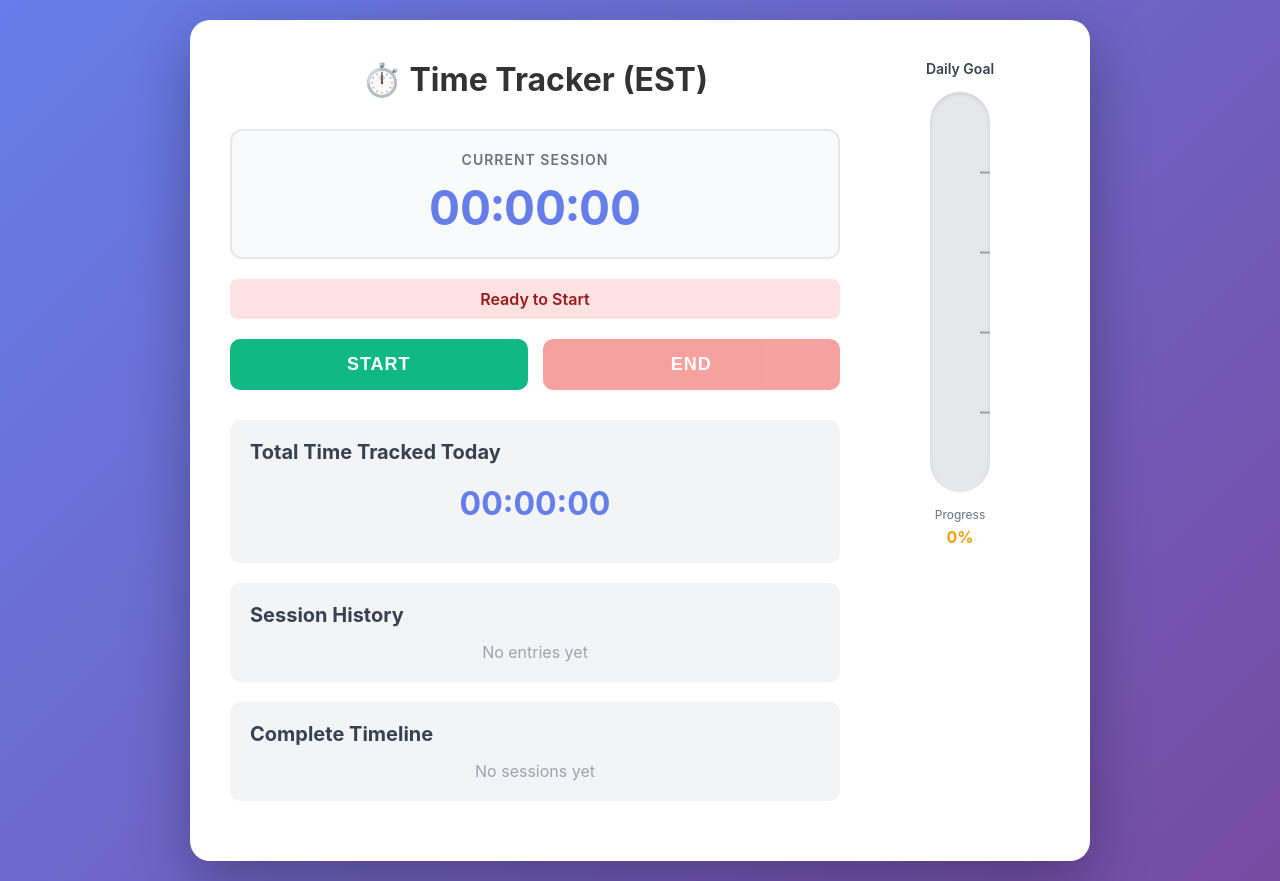
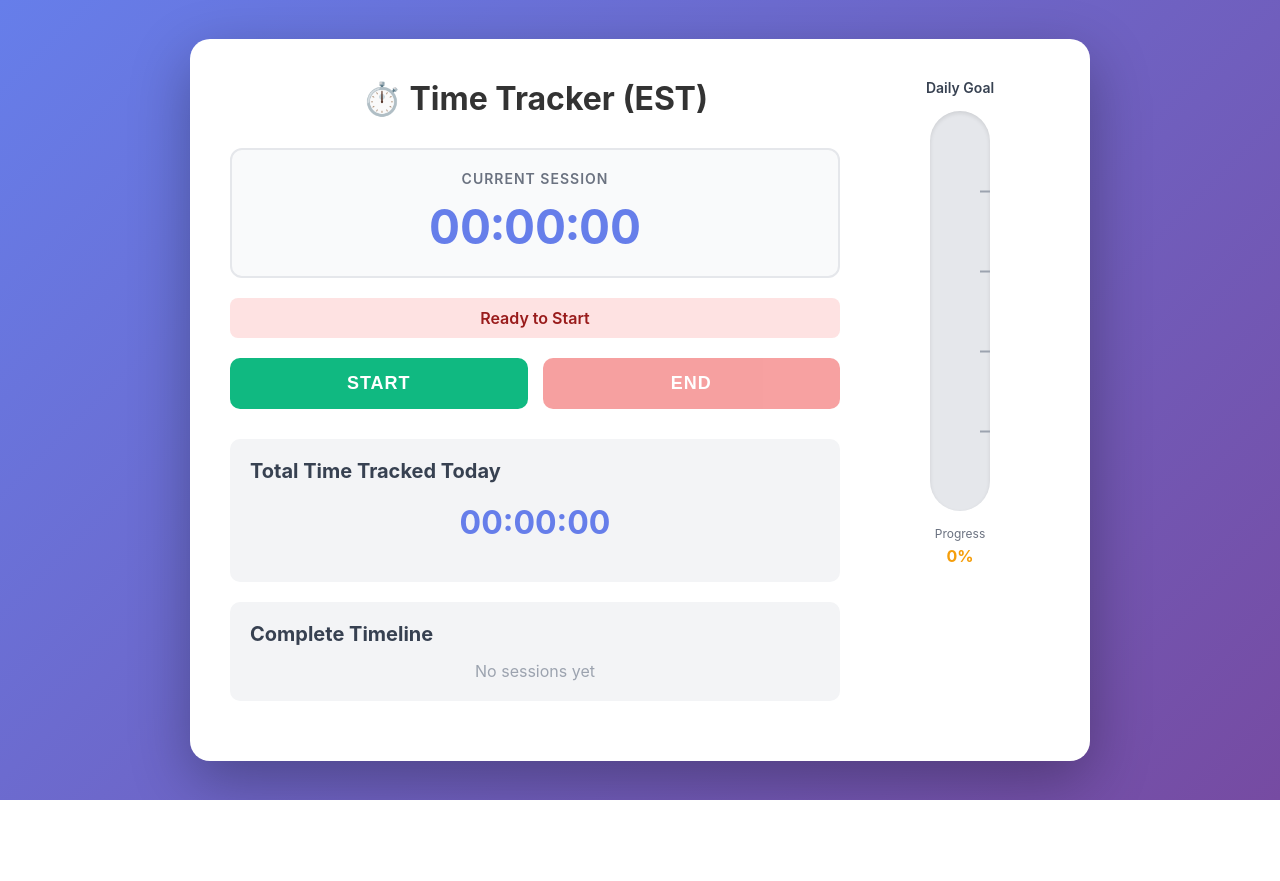
Before and after one commit to clarkesw/TimeKeeper, a Flask app: page / in a window 1280 px wide. After the commit the page ends 800 px from the top, so only its background shows below. Run offline with Flask 3, Linux system fonts and the light colour scheme; data that the repository does not hold is empty.

Commit message:
Session time group removed

```diff
--- a/Templates/index.html
+++ b/Templates/index.html
@@ -403,13 +403,6 @@
             </div>
 
             <div class="stats">
-                <h2>Session History</h2>
-                <div class="entries" id="entries">
-                    <p style="text-align: center; color: #9ca3af;">No entries yet</p>
-                </div>
-            </div>
-
-            <div class="stats">
                 <h2>Complete Timeline</h2>
                 <div class="timeline" id="timeline">
                     <p style="text-align: center; color: #9ca3af;">No sessions yet</p>
--- a/static/script.js
+++ b/static/script.js
@@ -5,7 +5,6 @@ let sessionInterval = null;
 
 const startBtn = document.getElementById('startBtn');
 const endBtn = document.getElementById('endBtn');
-const entriesDiv = document.getElementById('entries');
 const timelineDiv = document.getElementById('timeline');
 const totalTimeDiv = document.getElementById('totalTime');
 const statusDiv = document.getElementById('status');
@@ -30,19 +29,28 @@ function updateFavicon(running) {
 
 // Load today's entries on page load
 async function loadTodayEntries() {
+    console.log('=== loadTodayEntries called ===');
     try {
         const response = await fetch('/load_today');
         const data = await response.json();
+        console.log('Received data:', data);
 
         if (data.entries && data.entries.length > 0) {
             entries = data.entries.map(entry => ({
                 type: entry.type,
                 timestamp: new Date(entry.timestamp)
             }));
+            console.log('Loaded entries:', entries);
+
+            // Update display first with all loaded entries
+            console.log('Calling updateDisplay()...');
+            updateDisplay();
 
             // Check if last entry was a START (meaning timer was running)
             const lastEntry = entries[entries.length - 1];
+            console.log('Last entry:', lastEntry);
             if (lastEntry.type === 'START') {
+                console.log('Timer was running, resuming...');
                 // Timer was running, resume it
                 currentStartTime = lastEntry.timestamp;
                 isRunning = true;
@@ -56,17 +64,18 @@ async function loadTodayEntries() {
                 updateSessionTime();
                 updateFavicon(true);
             } else {
+                console.log('Timer was stopped');
                 updateFavicon(false);
             }
-
-            updateDisplay();
         } else {
+            console.log('No entries found');
             updateFavicon(false);
         }
     } catch (error) {
         console.error('Error loading today entries:', error);
         updateFavicon(false);
     }
+    console.log('=== loadTodayEntries complete ===');
 }
 
 // Call on page load
@@ -195,35 +204,10 @@ function updateDisplay() {
     console.log('=== updateDisplay called ===');
     console.log('Total entries:', entries.length);
 
-    // Update entries list
-    if (entries.length === 0) {
-        entriesDiv.innerHTML = '<p style="text-align: center; color: #9ca3af;">No entries yet</p>';
-        timelineDiv.innerHTML = '<p style="text-align: center; color: #9ca3af;">No sessions yet</p>';
-    } else {
-        entriesDiv.innerHTML = entries.map(entry => {
-            const displayTime = entry.timestamp.toLocaleTimeString('en-US', {
-                hour: '2-digit',
-                minute: '2-digit',
-                second: '2-digit',
-                hour12: true
-            });
-            return `
-                <div class="entry ${entry.type.toLowerCase()}">
-                    <span class="entry-type">${entry.type}</span>
-                    <span class="entry-time">${displayTime}</span>
-                </div>
-            `;
-        }).reverse().join('');
-
-        // Build timeline with sessions
-        updateTimeline();
-    }
-
-    // Calculate total time - handle orphaned entries robustly
+    // Calculate total time
     let totalMs = 0;
     let currentStart = null;
 
-    console.log('Calculating total time...');
     for (let i = 0; i < entries.length; i++) {
         console.log(`Entry ${i}: ${entries[i].type} at ${entries[i].timestamp}`);
         if (entries[i].type === 'START') {
@@ -234,8 +218,6 @@ function updateDisplay() {
             totalMs += duration;
             console.log(`  -> Found END, duration: ${duration}ms, totalMs now: ${totalMs}ms`);
             currentStart = null;
-        } else if (entries[i].type === 'END' && !currentStart) {
-            console.log('  -> END without START (orphaned)');
         }
     }
 
@@ -248,17 +230,21 @@ function updateDisplay() {
 
     const formattedTime = `${String(hours).padStart(2, '0')}:${String(minutes).padStart(2, '0')}:${String(seconds).padStart(2, '0')}`;
     console.log('Setting totalTimeDiv.textContent to:', formattedTime);
-
     totalTimeDiv.textContent = formattedTime;
 
     // Update thermometer
     const totalHours = totalMs / 3600000;
+    console.log('Updating thermometer with hours:', totalHours);
     updateThermometer(totalHours);
+
+    // Update timeline
+    console.log('Calling updateTimeline()...');
+    updateTimeline();
     console.log('=== updateDisplay complete ===');
 }
 
 function updateTimeline() {
-    // Check if timeline element exists
+    console.log('=== updateTimeline called ===');
     if (!timelineDiv) {
         console.error('timelineDiv is null!');
         return;
@@ -283,8 +269,12 @@ function updateTimeline() {
         }
     }
 
-    // Check if there's an active session
-    if (currentStart) {
+    console.log('Built sessions:', sessions);
+    console.log('isRunning:', isRunning);
+
+    // Check if there's an active session (only when timer is running)
+    if (currentStart && isRunning) {
+        console.log('Adding active session');
         sessions.push({
             number: sessionNumber,
             start: currentStart,
@@ -295,9 +285,13 @@ function updateTimeline() {
     }
 
     if (sessions.length === 0) {
+        console.log('No sessions to display');
         timelineDiv.innerHTML = '<p style="text-align: center; color: #9ca3af;">No sessions yet</p>';
         return;
     }
+
+    console.log('Rendering', sessions.length, 'sessions');
+    console.log('=== updateTimeline complete ===');
 
     // Display sessions in reverse order (most recent first)
     timelineDiv.innerHTML = sessions.slice().reverse().map(session => {
```
Also changed, not shown: 1 other file.
